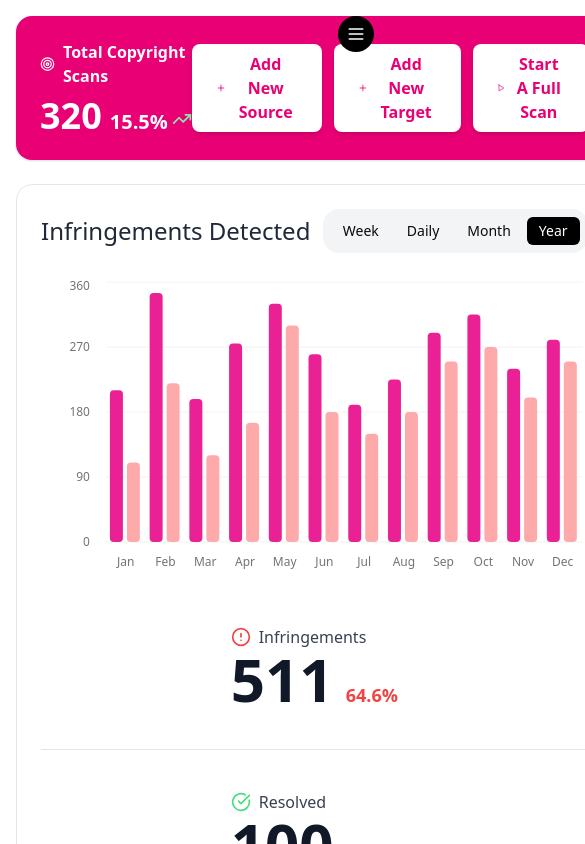
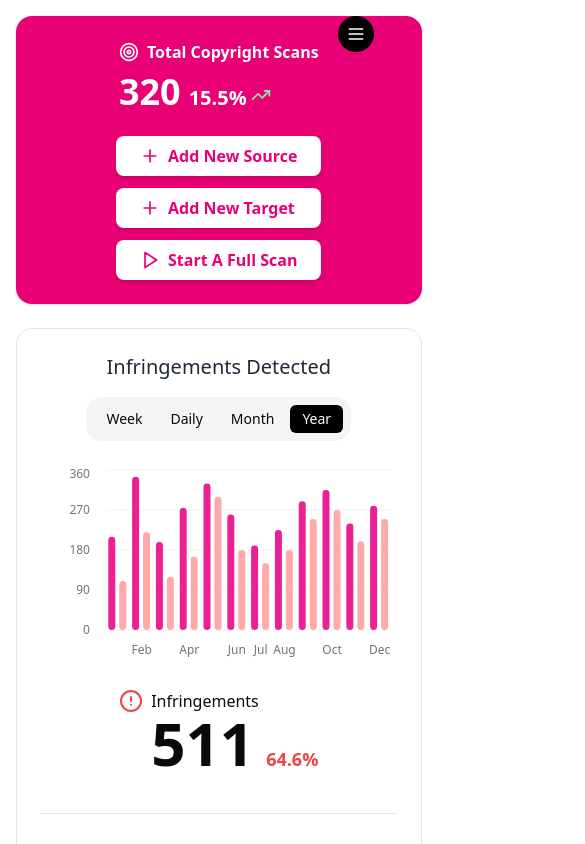
Before and after one commit to cu8code/figuro, a Next.js app in the folder packages/website/: page /dashboard in a window 390 px wide. Shown: the top 844 px of the page, 585 px wide, since content can reach past the window. Built offline with nearby package versions, Linux system fonts and the light colour scheme.

Commit message:
worked on responsive

```diff
--- a/packages/website/app/dashboard/page.tsx
+++ b/packages/website/app/dashboard/page.tsx
@@ -1,9 +1,7 @@
-"use client"
+"use client";
 
 import { HeroGraph } from "@/components/bargraph";
-
 import { Plus, Play, Target, TrendingUp, CheckCircle, AlertCircle } from "lucide-react";
-
 import { useState } from "react";
 
 export function Date() {
@@ -12,16 +10,14 @@ export function Date() {
 	const options = ["Week", "Daily", "Month", "Year"];
 
 	return (
-		<div className="flex justify-between items-center mb-6">
-			<p className="text-2xl text-gray-800">Infringements Detected</p>
+		<div className="flex flex-col md:flex-row justify-between items-center mb-6 gap-4">
+			<p className="text-xl md:text-2xl text-gray-800">Infringements Detected</p>
 			<div className="flex space-x-1 text-sm bg-gray-100 p-2 rounded-2xl">
 				{options.map((option) => (
 					<div
 						key={option}
 						className={`cursor-pointer px-3 py-1 rounded-md transition ${
-							selected === option
-								? "bg-black text-white"
-								: ""
+							selected === option ? "bg-black text-white" : ""
 						}`}
 						onClick={() => setSelected(option)}
 					>
@@ -36,7 +32,7 @@ export function Date() {
 export default function Page() {
 	return (
 		<main className="flex-1 bg-white p-4 space-y-6">
-			<div className="p-6 bg-[#e90074] text-white rounded-2xl shadow flex flex-row justify-between items-center">
+			<div className="p-6 bg-[#e90074] text-white rounded-2xl shadow flex flex-col md:flex-row justify-between items-center gap-6">
 
 				{/* Left Section for Scans and Percentage */}
 				<div className="flex flex-col items-start gap-2">
@@ -54,7 +50,7 @@ export default function Page() {
 				</div>
 
 				{/* Right Section for Buttons */}
-				<div className="flex space-x-3">
+				<div className="flex flex-col md:flex-row space-y-3 md:space-y-0 md:space-x-3">
 					<button className="flex items-center gap-2 px-6 py-2 bg-white text-[#e90074] font-semibold rounded-lg shadow-md transition duration-200">
 						<Plus className="w-5 h-5" />
 						Add New Source
@@ -79,30 +75,40 @@ export default function Page() {
 					</div>
 
 					{/* Styled Divider */}
-					<div className="h-auto w-[1px] border-r mx-4 rounded-full"></div>
+					<div className="hidden md:block h-auto w-[1px] border-r mx-4 rounded-full"></div>
 
 					<div className="flex flex-col basis-1/3 justify-center items-center gap-10">
-						<div className="flex flex-col rounded-lg">
-							<p className="text-md font-medium text-gray-700 flex items-center gap-2">
-								<AlertCircle className="w-5 h-5 text-red-500" />
+						<div className="flex flex-row items-start gap-2">
+							<div className="flex justify-center items-center">
+								<AlertCircle className="text-6xl text-red-500" />
+							</div>
+							<div>
+								<p className="text-md font-medium flex items-center gap-2">
 									Infringements
 								</p>
 								<div className="flex items-baseline gap-3 text-lg font-semibold">
-								<div className="text-6xl text-gray-900">511</div>
+									<div className="text-6xl">511</div>
 									<div className="text-md text-red-500">64.6%</div>
+								</div>
 							</div>
 						</div>
 
 						<div className="w-full border-b"></div>
 
-						<div className="flex flex-col rounded-lg">
-							<p className="text-md font-medium text-gray-700 flex items-center gap-2">
+						<div className="flex flex-col gap-2">
+							<div className="flex flex-row items-start gap-2">
+								<div className="flex justify-center items-center">
 									<CheckCircle className="w-5 h-5 text-green-400" />
+								</div>
+								<div>
+									<p className="text-md font-medium flex items-center gap-2">
 										Resolved
 									</p>
 									<div className="flex items-baseline gap-3 text-lg font-semibold">
-								<div className="text-6xl text-gray-900">100</div>
+										<div className="text-6xl">100</div>
 										<div className="text-md text-green-400">10.6%</div>
+									</div>
+								</div>
 							</div>
 						</div>
 					</div>
```
Lines whose indentation alone changed are shown as unchanged.
